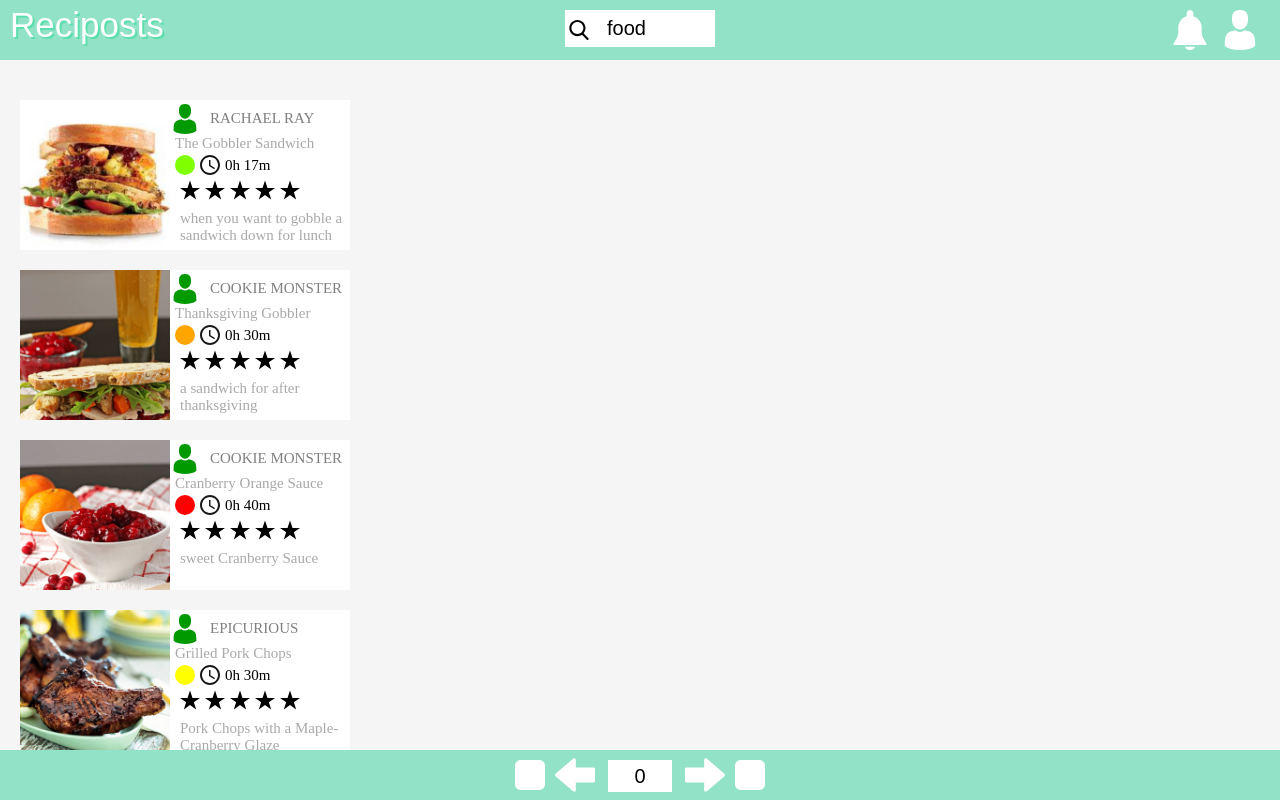
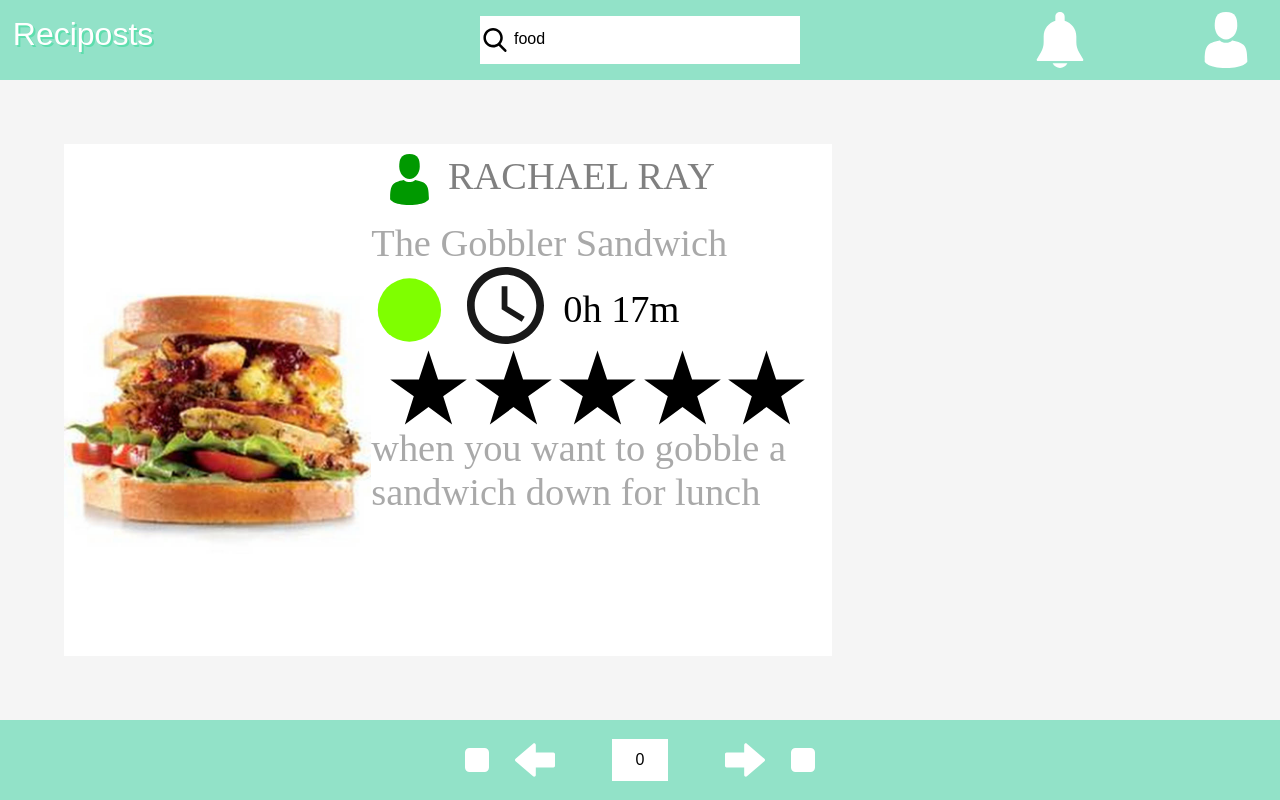
Before and after one commit to Den-ice/reciposts.com, a plain HTML site: page index.html in a window 1280 px wide. Drawn offline with Linux system fonts and the light colour scheme.

Commit message:
trying to get it to scale nicely
trying to get it to scale nicely

```diff
--- a/css/index.css
+++ b/css/index.css
@@ -6,7 +6,7 @@
 .top_Navigation {
     background-color:  rgb(146, 226, 200);
     width: 100%;
-  height: 60px;
+    height: 10%;
 
     position: absolute;
     left: 0px;
@@ -16,39 +16,39 @@
 
 #profileButton {
     position: absolute;
-    right: 20px;
-    top: 10px;
-    height: 40px;
-    width: 40px;
+    right: 2%;
+    top: 15%;
+    height: 70%;
 }
 
 #notificationButton {
     position: absolute;
-    right: 70px;
-    top: 10px;
-    height: 40px;
-    width: 40px;
+    right: 15%;
+    top: 15%;
+    height: 70%;
 }
 
 #tittle {
     position: absolute;
-    left: 10px;
-    top: 5px;
+    top: 20%;
+    left: 1%;
     color: white;
     text-shadow: 2px 2px rgb(93, 222, 173);
     font-size: 35px;
+    font-size: 4vh;
+
     font-family: Arial, Helvetica, sans-serif;
 }
 
 #searchText {
     position: absolute;
-    left: 40px;
-    top: 0px;
-    height: 35px;
-    width: 100px;
+    left: 4vh;
+    top: 5%;
+    height: 80%;
+    width: 65%;
     outline: none;
     border: transparent;
-    font-size: 20px;
+    font-size: 2vh;
 }
 
 #searchBar{
@@ -59,18 +59,19 @@
 margin-left: auto;
 margin-right: auto;
 
-top: 10px;
-height: 37px;
-width: 150px;
+top: 20%;
+height: 60%;
+width: 25%;
 background-color: white;
+overflow: hidden;
+
 }
 
 #searchImg{
 position: absolute;
-left: 4px;
-top: 10px;
-height: 20px;
-width: 20px;
+left: 1%;
+top: 25%;
+height: 50%;
 }
 /*-----------top Navigation---------------*/
 
@@ -78,7 +79,7 @@
 .bottom_Navigation {
   background-color:  rgb(146, 226, 200);
   width: 100%;
-  height: 50px;
+  height: 10%;
 
   position: absolute;
   left: 0px;
@@ -87,8 +88,8 @@
 
 .post_Navigation {
   background-color:  rgb(146, 226, 200);
-  width:  250px;
-  height: 50px;
+  width:  350px;
+  height: 100%;
 
   position: absolute;
   left: 0;
@@ -108,9 +109,13 @@
 
 #pageText {
     position: absolute;
-    top: 10px;
-    height: 30px;
-    width: 60px;
+    top: 0px;
+    bottom: 0px;
+
+    margin-top: auto;
+    margin-bottom: auto;
+    height: 50%;
+    width: 15%;
     left: 0;
     right: 0;
     margin-left: auto;
@@ -118,52 +123,71 @@
 
     outline: none;
     border: transparent;
-    font-size: 20px;
+    font-size: 2vh;
     text-align: center;
 }
 
 #leftArow{
 position: absolute;
-left: 40px;
-top: 5px;
-height: 40px;
-width: 40px;
+left: 50px;
+
+top: 0px;
+bottom: 0px;
+
+margin-top: auto;
+margin-bottom: auto;
+
+height: 50%;
 }
 
 #rightArow{
 position: absolute;
-right: 40px;
-top: 5px;
-height: 40px;
-width: 40px;
+right: 50px;
+top: 0px;
+bottom: 0px;
+
+margin-top: auto;
+margin-bottom: auto;
+height: 50%;
 }
 
 #startPage{
 position: absolute;
 left: 0px;
-top: 5px;
-height: 40px;
-width: 30px;
+top: 0px;
+bottom: 0px;
+
+margin-top: auto;
+margin-bottom: auto;
+height: 30%;
 }
 
 #endPage{
 position: absolute;
 right: 0px;
-top: 5px;
-height: 40px;
-width: 30px;
+top: 0px;
+bottom: 0px;
+
+margin-top: auto;
+margin-bottom: auto;
+height: 30%;
+
 }
 /*-----------bottom Navigation---------------*/
 
+/*-----------post list---------------*/
 .post_list {
     background-color:  rgb(245, 245, 245);
     width: 100%;
-  height: 100%;
+    height: 80%;
 
     position: absolute;
+    bottom: 0px;
+    top: 0px;
     left: 0px;
-  bottom: 50px;
-  z-index: -1;
+
+    margin-top: auto;
+    margin-bottom: auto;
     overflow-y: scroll;
 
 }
@@ -171,139 +195,144 @@
 #post {
 
     background-color:  rgb(255, 255, 255);
-     width: 330px;
-     height: 150px;
+     width: 60%;
+     height: 40vw;
 
      position: absolute;
-     left: 20px;
-     bottom: 100px;
+     left: 5%;
 
 }
 #postImage {
-     width: 150px;
-     height: 150px;
+     height: 100%;
+     width: 40%;
 
      position: absolute;
      left: 0px;
      bottom: 0px;
+     object-fit: contain;
+
 }
 
 #userImage {
-     width: 30px;
-     height: 30px;
+     width: 10%;
+     height: 10%;
+
+     object-fit: contain;
+
 
      position: absolute;
-     left: 150px;
-     top: 4px;
+     left: 40%;
+     top: 2%;
 }
 #userName {
-     width: 200px;
-     height: 30px;
+     width: 50%;
+     height: 20%;
 
      position: absolute;
-     left: 190px;
-     top: 10px;
-     font-size: 15px;
+     left: 50%;
+     top: 2%;
+     font-size: 3vw;
      color: grey;
 
 }
 
 #foodTitle {
-     width: 200px;
-     height: 30px;
+     width: 50%;
+     height: 20%;
 
      position: absolute;
-     left: 155px;
-     top: 35px;
-     font-size: 15px;
+     left: 40%;
+     top: 15%;
+     font-size: 3vw;
      color: darkgray;
 
 }
 
 #foodDifficulty {
-     width: 50px;
-     height: 50px;
+     width: 10%;
+     height: 10vw;
 
      position: absolute;
-     left: 155px;
-     top: 40px;
-     font-size: 15px;
+     left: 40%;
+     top: 20%;
 
 }
 
 #clock {
-     width: 20px;
-     height: 20px;
+     width: 15%;
+     height: 15%;
 
      position: absolute;
-     left: 180px;
-     top: 55px;
-     font-size: 15px;
+     left: 50%;
+     top: 24%;
+     object-fit: contain;
 
 }
 #time {
-     width: 100px;
-     height: 20px;
+     width: 30%;
+     height: 20%;
 
      position: absolute;
-     left: 205px;
-     top: 57px;
-     font-size: 15px;
+     left: 65%;
+     top: 28%;
+     font-size: 3vw;
 }
 #star1 {
-    width: 20px;
-    height: 20px;
+    width: 15%;
+    height: 15%;
     position: absolute;
-    left: 160px;
-    top: 80px;
+    left: 40%;
+    top: 40%;
 
 }
 #star2 {
-    width: 20px;
-    height: 20px;
+    width: 15%;
+    height: 15%;
     position: absolute;
-    left: 185px;
-    top: 80px;
+    left: 51%;
+    top: 40%;
 
 }
 #star3 {
-    width: 20px;
-    height: 20px;
+    width: 15%;
+    height: 15%;
     position: absolute;
-    left: 210px;
-    top: 80px;
+    left: 62%;
+    top: 40%;
 
 }
 #star4 {
-    width: 20px;
-    height: 20px;
+    width: 15%;
+    height: 15%;
     position: absolute;
-    left: 235px;
-    top: 80px;
+    left: 73%;
+    top: 40%;
 
 }
 #star5 {
-    width: 20px;
-    height: 20px;
+    width: 15%;
+    height: 15%;
     position: absolute;
-    left: 260px;
-    top: 80px;
+    left: 84%;
+    top: 40%;
 
 }
 #description {
-     width: 200px;
-     height: 20px;
+     width: 60%;
+     height: 45%;
 
      position: absolute;
-     left: 160px;
-     top: 110px;
-     font-size: 15px;
+     left: 40%;
+     top: 55%;
+     font-size: 3vw;
      color: darkgray;
 }
 #spacer {
-     width: 200px;
-     height: 200px;
+     width: 60%;
+     height: 10vw;
 
      position: absolute;
-     left: 160px;
+     left: 5%;
+
 }
+/*-----------post list---------------*/
--- a/index.html
+++ b/index.html
@@ -20,14 +20,14 @@
             <img id = "notificationButton" src="svg/notification.svg" onclick='notificationClick()'>
         </div>
 
-        <div class="post_list">
-            <div id="post" style = "top:150px;">
+        <div class="post_list" >
+            <div id="post"  style = "top:5vw">
                 <img id = "postImage" src="postImage/1.jpg" >
                 <img id = "userImage" src="svg/defualt.svg" onclick='profileClick()'>
                 <div id="userName">RACHAEL RAY</div>
                 <div id="foodTitle">The Gobbler Sandwich</div>
                 <svg id="foodDifficulty">
-                    <circle cx="10" cy="25" r="10" fill="Chartreuse " id="1"/>
+                    <circle cx="50%" cy="50%" r="30%" fill="Chartreuse " id="1"/>
                 </svg>
                 <img id = "clock" src="svg/clock.svg" >
                 <div id="time">0h 17m</div>
@@ -41,13 +41,13 @@
                 <div id="description">when you want to gobble a sandwich down for lunch</div>
 
             </div>
-            <div id="post" style = "top:320px;">
+           <div id="post"  style = "top:50vw">
                           <img id = "postImage" src="postImage/2.jpg" >
                           <img id = "userImage" src="svg/defualt.svg" onclick='profileClick()'>
                           <div id="userName">COOKIE MONSTER</div>
                           <div id="foodTitle">Thanksgiving Gobbler</div>
                           <svg id="foodDifficulty">
-                    <circle cx="10" cy="25" r="10" fill="orange " id="1"/>
+                              <circle cx="50%" cy="50%" r="30%" fill="orange " id="1"/>
                           </svg>
                           <img id = "clock" src="svg/clock.svg" >
                           <div id="time">0h 30m</div>
@@ -61,13 +61,14 @@
                           <div id="description">a sandwich for after thanksgiving</div>
 
             </div>
-            <div id="post" style = "top:490px;">
+
+           <div id="post"  style = "top:95vw">
                           <img id = "postImage" src="postImage/3.jpg" >
                           <img id = "userImage" src="svg/defualt.svg" onclick='profileClick()'>
                           <div id="userName">COOKIE MONSTER</div>
                           <div id="foodTitle">Cranberry Orange Sauce</div>
                           <svg id="foodDifficulty">
-                    <circle cx="10" cy="25" r="10" fill="red " id="1"/>
+                              <circle cx="50%" cy="50%" r="30%" fill="red " id="1"/>
                           </svg>
                           <img id = "clock" src="svg/clock.svg" >
                           <div id="time">0h 40m</div>
@@ -81,13 +82,14 @@
                           <div id="description">sweet Cranberry Sauce</div>
 
             </div>
-            <div id="post" style = "top:660px;">
+
+           <div id="post"  style = "top:140vw">
                           <img id = "postImage" src="postImage/4.jpg" >
                           <img id = "userImage" src="svg/defualt.svg" onclick='profileClick()'>
                           <div id="userName">EPICURIOUS</div>
                           <div id="foodTitle">Grilled Pork Chops</div>
                           <svg id="foodDifficulty">
-                    <circle cx="10" cy="25" r="10" fill="yellow " id="1"/>
+                              <circle cx="50%" cy="50%" r="30%" fill="yellow " id="1"/>
                           </svg>
                           <img id = "clock" src="svg/clock.svg" >
                           <div id="time">0h 30m</div>
@@ -101,7 +103,10 @@
                           <div id="description">Pork Chops with a Maple-Cranberry Glaze</div>
 
             </div>
-            <div id="spacer" style = "top:500px;"></div>
+
+           <div id="spacer"  style = "top:180vw">
+            </div>
+
 
         </div>
 
```
Also changed, not shown: 1 other file. Lines whose indentation alone changed are shown as unchanged.
